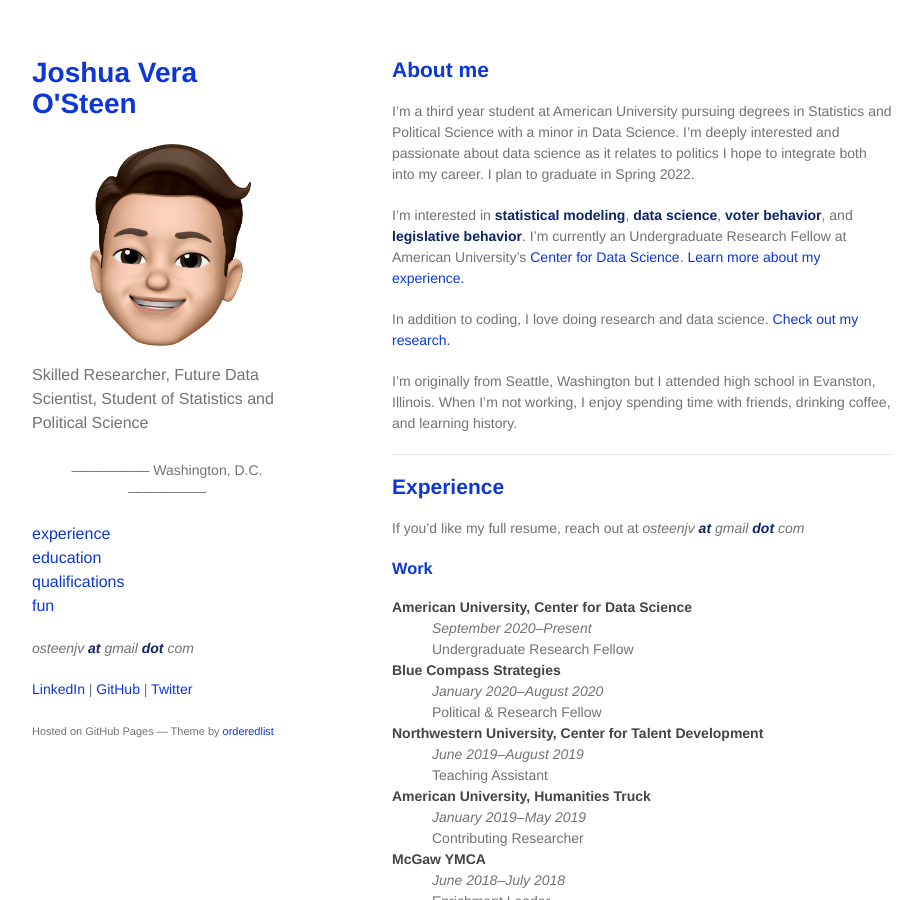
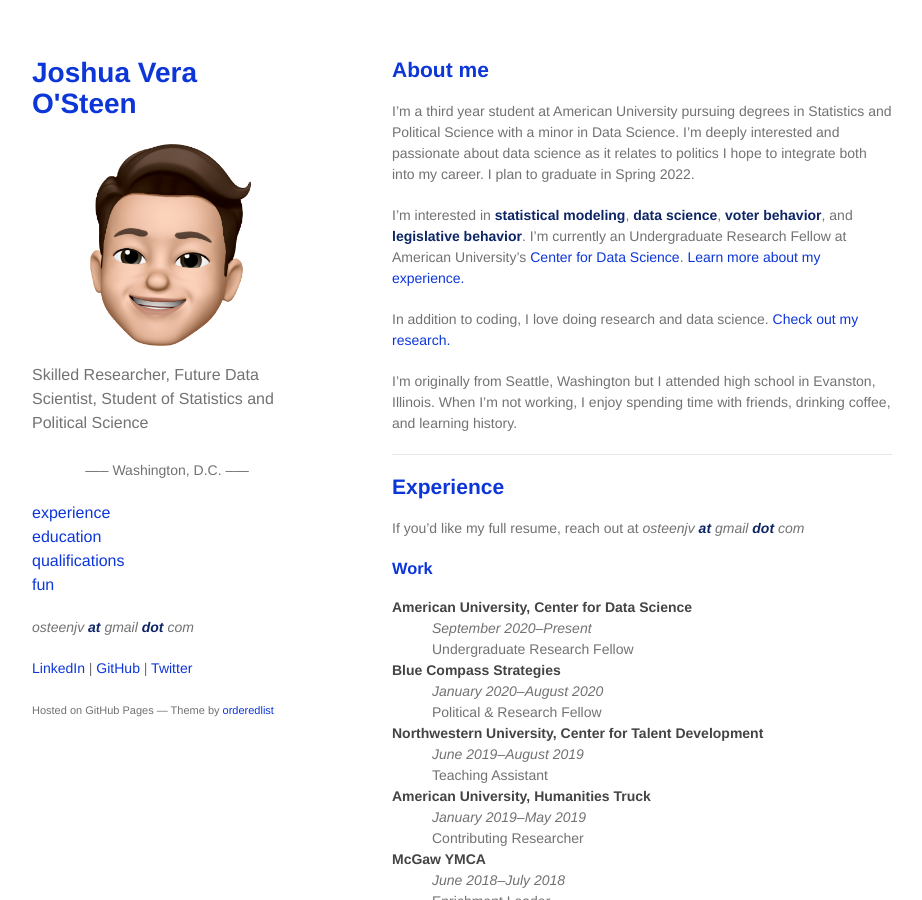
Before and after one commit to JVOsteen/JVOsteen.github.io, a Jekyll site: the page built from index.md, in a window 1280 px wide and 900 px high. Shown: the whole window, without its empty margins (178-1100 px from the left). Built offline with Jekyll 4.4.1, drawn with Linux system fonts in a browser that asks for light colours; our own code applies the rules of GitHub Pages for plain Markdown files.

```diff
--- a/_config.yml
+++ b/_config.yml
@@ -1,7 +1,7 @@
 title: Joshua Vera O'Steen
 logo: ./assets/img/joshmemoji.png
 description: Skilled Researcher, Future Data Scientist, Student of Statistics and Political Science
-location: –––––––––– Washington, D.C. ––––––––––
+location: ––– Washington, D.C. –––
 show_downloads: false
 google_analytics:
 theme: jekyll-theme-minimal
```
